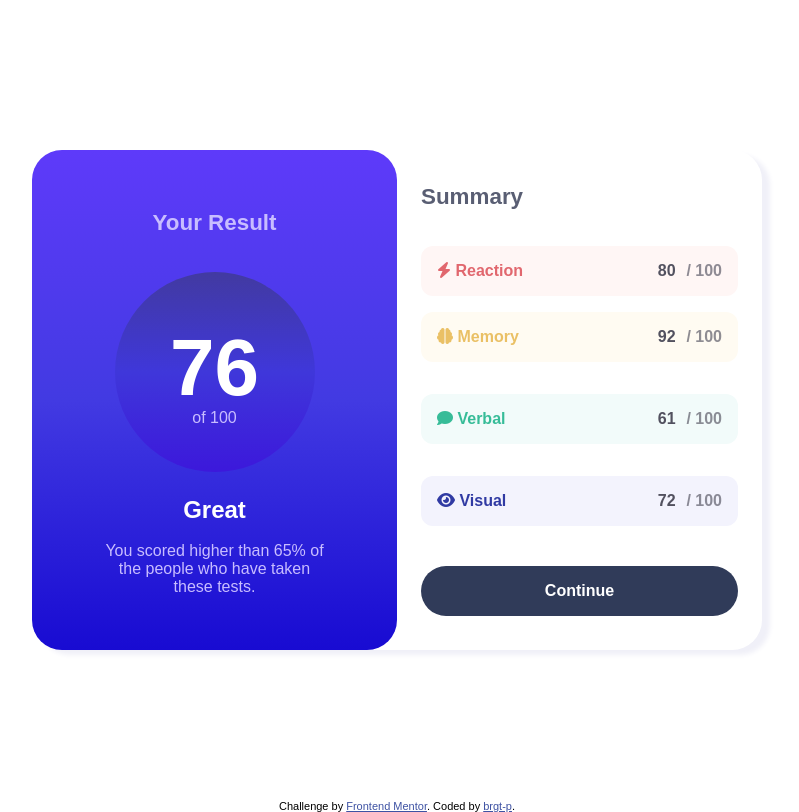
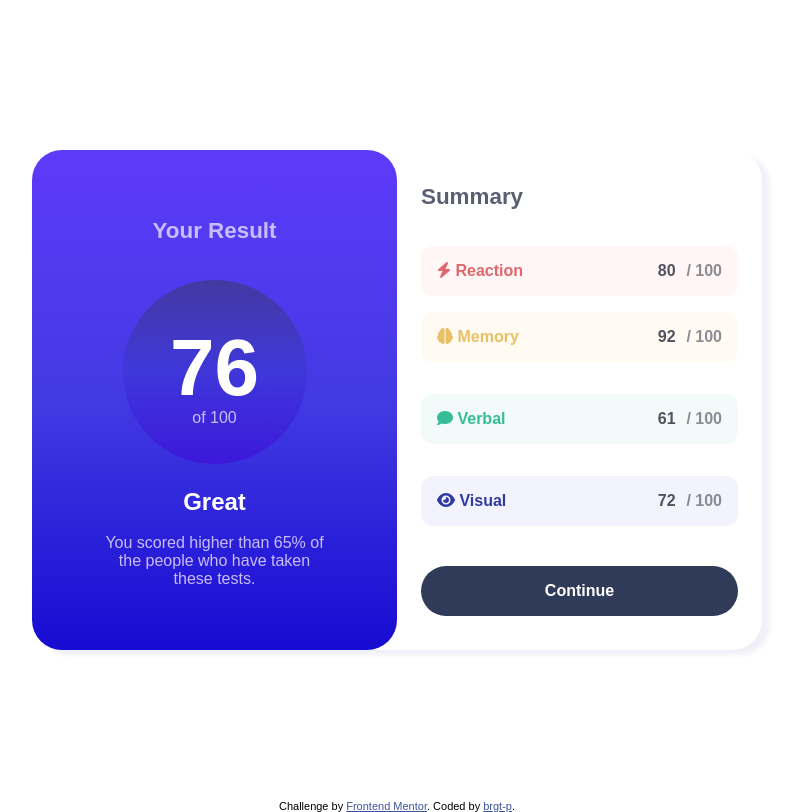
Before and after one commit to brgt-p/results-summary-component-main, a plain HTML site: page index.html in a window 1280 px wide. Shown: the whole page, without its empty margins (243-1042 px from the left). Drawn offline with Linux system fonts and the light colour scheme.

Commit message:
Adjusted height

```diff
--- a/main.css
+++ b/main.css
@@ -178,7 +178,6 @@ p {
   .highscore-content,
   .details-content {
     min-height: 500px;
-    height: 55vh;
     display: flex;
     flex-direction: column;
     justify-content: center;
@@ -194,8 +193,8 @@ p {
   }
 
   .result-bubble {
-    width: 25vh;
-    height: 25vh;
+    width: 23vh;
+    height: 23vh;
   }
 
   .highscore {
```
